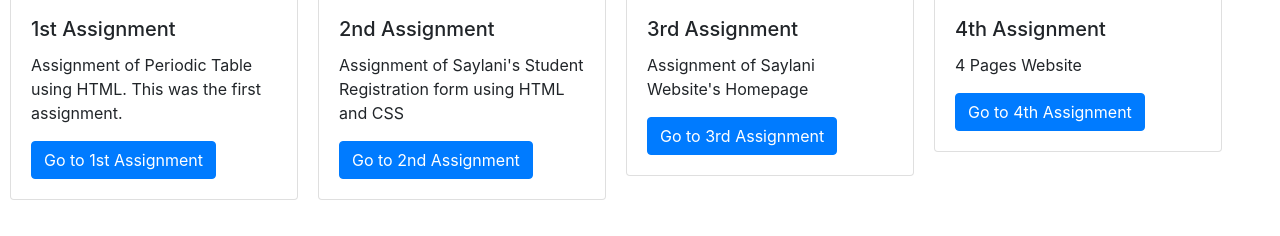
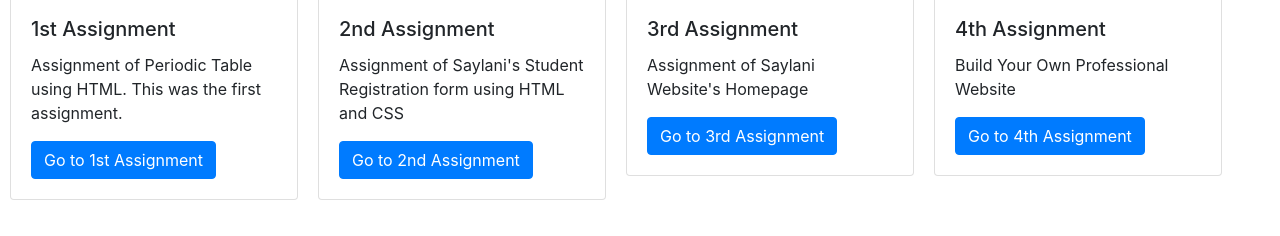
Before and after one commit to mracodes/webment, a plain HTML site: page index.html in a window 1280 px wide. Shown: the part 148-384 px from the top of the page. Drawn offline with Linux system fonts and the light colour scheme.

Commit message:
Update index.html

```diff
--- a/index.html
+++ b/index.html
@@ -39,7 +39,7 @@
     <img src="images/saylani-logo.png" class="card-img-top" alt="...">
     <div class="card-body">
       <h5 class="card-title">4th Assignment</h5>
-      <p class="card-text">4 Pages Website</p>
+      <p class="card-text">Build Your Own Professional Website</p>
       <a href="assignment 4/index.html" class="btn btn-primary">Go to 4th Assignment</a>
     </div>
   </div>
```
